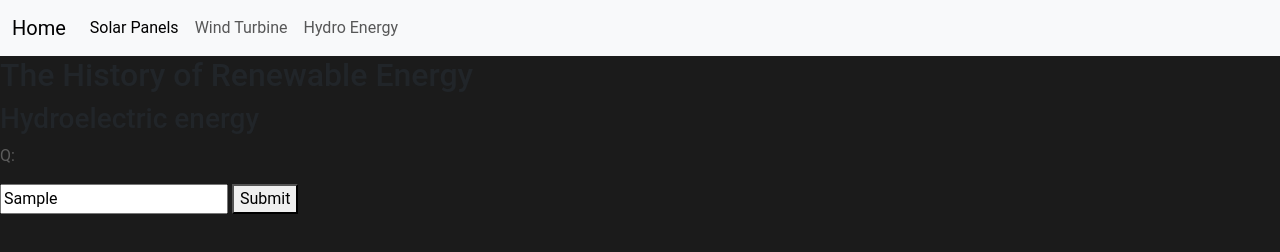
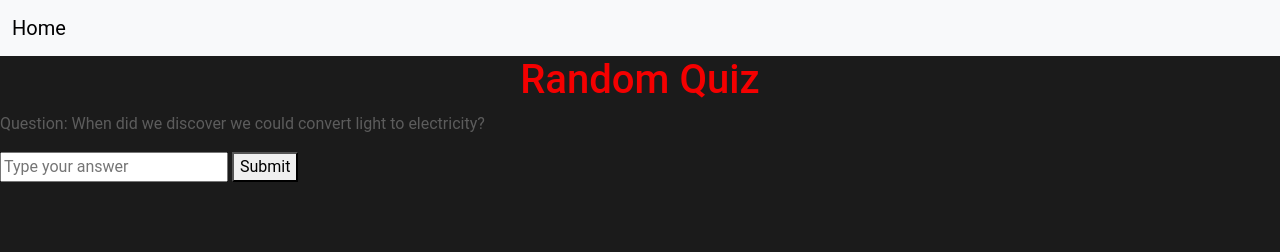
Before and after one commit to MarcAntonM/Project, a plain HTML site: page quiz.html in a window 1280 px wide. Both pictures are taken after typing "Sample" into the empty fields and a click on the button "Submit". Drawn offline with nearby package versions, Linux system fonts and the light colour scheme.

Commit message:
Update quiz.html

```diff
--- a/quiz.html
+++ b/quiz.html
@@ -1,87 +1,91 @@
-<!doctype html>
+<!DOCTYPE html>
 <html lang="en">
 <head>
   <meta charset="utf-8">
   <meta name="viewport" content="width=device-width, initial-scale=1">
-    <title>Bootstrap demo</title>
+  <title>Random Quiz</title>
   <link href="https://cdn.jsdelivr.net/npm/bootstrap@5.3.2/dist/css/bootstrap.min.css" rel="stylesheet" integrity="sha384-T3c6CoIi6uLrA9TneNEoa7RxnatzjcDSCmG1MXxSR1GAsXEV/Dwwykc2MPK8M2HN" crossorigin="anonymous">
   <link rel="stylesheet" href="css/style.css">
 </head>
-  <body>
   <script src="https://cdn.jsdelivr.net/npm/bootstrap@5.3.2/dist/js/bootstrap.bundle.min.js" integrity="sha384-C6RzsynM9kWDrMNeT87bh95OGNyZPhcTNXj1NW7RuBCsyN/o0jlpcV8Qyq46cDfL" crossorigin="anonymous"></script>
+<body onload="startQuiz()">
   <nav class="navbar navbar-expand-lg bg-body-tertiary">
     <div class="container-fluid">
       <a class="navbar-brand" href="index.html">Home</a>
-          <button class="navbar-toggler" type="button" data-bs-toggle="collapse" data-bs-target="#navbarText" aria-controls="navbarText" aria-expanded="false" aria-label="Toggle navigation">
-            <span class="navbar-toggler-icon"></span>
-          </button>
-          <div class="collapse navbar-collapse" id="navbarText">
-            <ul class="navbar-nav me-auto mb-2 mb-lg-0">
-              <li class="nav-item">
-                <a class="nav-link active" aria-current="page" href="solar panel.html">Solar Panels</a>
-              </li>
-              <li class="nav-item">
-                <a class="nav-link" href="wind turbine.html">Wind Turbine</a>
-              </li>
-              <li class="nav-item">
-                <a class="nav-link" href="water.html">Hydro Energy</a>
-              </li>
-            </ul>
-            <span class="navbar-text">
-            </span>
-          </div>
     </div>
   </nav>
-      <h2>The History of Renewable Energy</h2>
 
-    <h3 class="hydro energy"> Hydroelectric energy </h3>
-
-     <p id="question"> Q: </p>
-    <input id="myAnswer" type="text" placeholder="Type your answer">
-    <button onclick=""> Submit </button> <br>
-    <p2 id="result"> </p2>
-
+  <div id="qContainer">
+    <h1 id="wtTitle">Random Quiz</h1>
+    <p id="question"></p>
+    <input id="userAnswer" type="text" placeholder="Type your answer">
+    <button onclick="checkAnswer()">Submit</button>
+  </div>
 
 
   <script>
-      var randomNumber = Math.floor(Math.random() * 3);
-      var userAnswer = document.getElementById("myAnswer")
+    var allQuestions = [
+        { question: "What energy can be captured from the sun?", answer: "Solar" },
+        { question: "What energy can be created by water?", answer: "Hydro" },
+        { question: "What energy is harnessed from turbines?", answer: "Wind" },
+        { question: "When did we discover we could convert light to electricity?", answer: "1839" },
+        { question: "What was the effect of the 3 bladed turbine?", answer: "Global Commercialization" },
+        { question: "What occured in 1970 that made people look to renewable sources of energy??", answer: "Oil Crisis" },
+        { question: "True or False - Hydroelectricity is not clean", answer: "False" },
+        { question: "True or False - Solar energy is cheaper long term than oil", answer: "True" },
+        { question: "True or False - Fossi fuel emmisions are very dangerous", answer: "True" }]
 
-      function
+    var selectQuestion = [];
+    var questionIndex = 0;
+    var userAnswer = document.getElementById("userAnswer");
+    var questionText = document.getElementById("question");
+    var score = 0;
 
-      if (randomNumber == 0) {
-        document.getElementById("question").innerHTML = "Q: What energy source takes energy from the sun (Type Solar, Wind, or Hydroelectric)"
-      }
-       else if (randomNumber == 1) {
-        document.getElementById("question").innerHTML = "Q: What energy source takes energy from underwater (Type Solar, Wind, or Hydroelectric)"
-      }
-       else  if (randomNumber == 2) {
-        document.getElementById("question").innerHTML = "Q: What energy source takes energy from the wind (Type Solar, Wind, or Hydroelectric)"
+    function startQuiz() {
+      selectQuestion = getRandomQuestions(allQuestions, 3);
+      displayQuestion();
     }
 
-      while (randomNumber = 0) {
-        if (userAnswer = "Solar") {
-          document.getElementById("result").innerHTML = "Correct"
+    function getRandomQuestions(questions, count) {
+      var shuffled = questions.sort(() => 0.5 - Math.random());
+      return shuffled.slice(0, count);
+    }
+
+    function displayQuestion() {
+      if (questionIndex < selectQuestion.length) {
+        questionText.innerHTML = "Question: " + selectQuestion[questionIndex].question;
+        userAnswer.value = "";
       } else {
-          document.getElementById("result").innerHTML = "Incorrect"
+        endQuiz();
       }
     }
 
-      while (randomNumber = 0) {
-        if (userAnswer = "Hydroelectric") {
-          document.getElementById("result").innerHTML = "Correct"
+    function checkAnswer() {
+      var userResponse = userAnswer.value.trim().toLowerCase();
+      var correctAnswer = selectQuestion[questionIndex].answer.toLowerCase();
+
+      if (userResponse === correctAnswer) {
+        score++;
+      }
+
+      questionIndex++;
+      displayQuestion();
+    }
+
+    function endQuiz() {
+      var finalScore = "Your final score is: " + score + " / " + selectQuestion.length + ", Thanks for playing!!";
+      alert(finalScore);
+
+      var playAgain = confirm("Would you like to answer another 3 questions or return to the home page?");
+      if (playAgain) {
+        questionIndex = 0;
+        score = 0;
+        selectQuestion = getRandomQuestions(allQuestions, 3);
+        displayQuestion();
       } else {
-          document.getElementById("result").innerHTML = "Incorrect"
+        window.location.href = "index.html";
       }
     }
-
-      while (randomNumber = 2) {
-        if (userAnswer = "Wind") {
-          document.getElementById("result").innerHTML = "Correct"
-        } else {
-          document.getElementById("result").innerHTML = "Incorrect"
-        }
-      }
-
+  </script>
 </body>
 </html>
```
Lines whose indentation alone changed are shown as unchanged.
